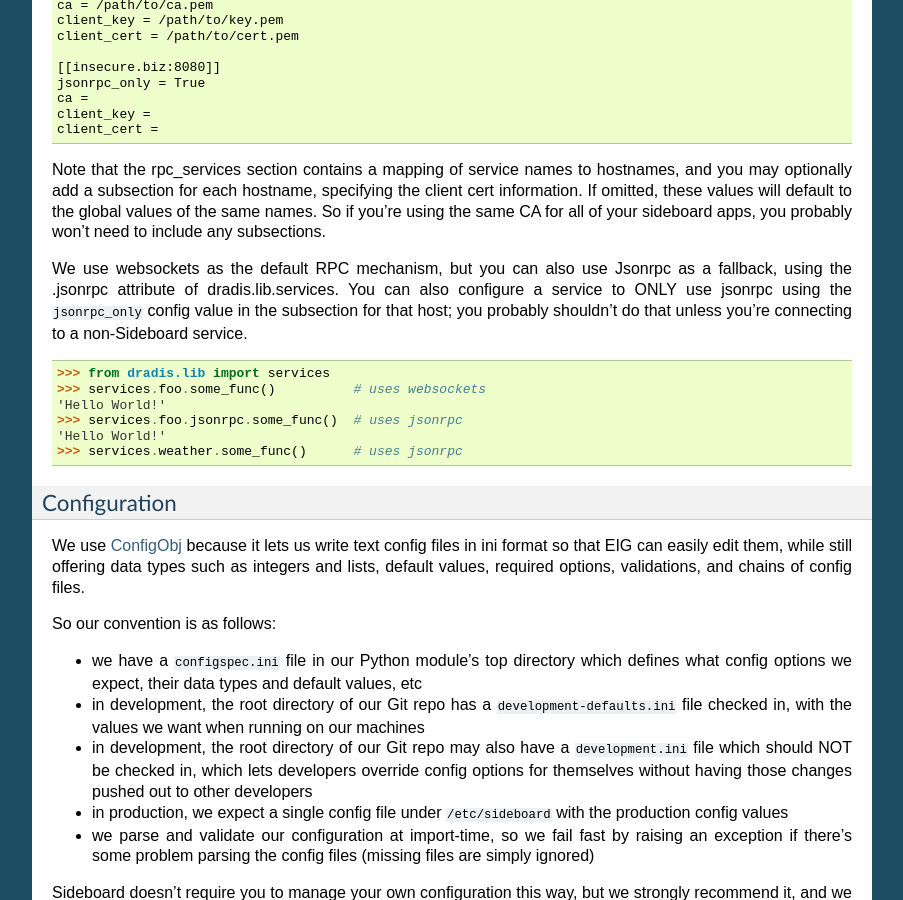
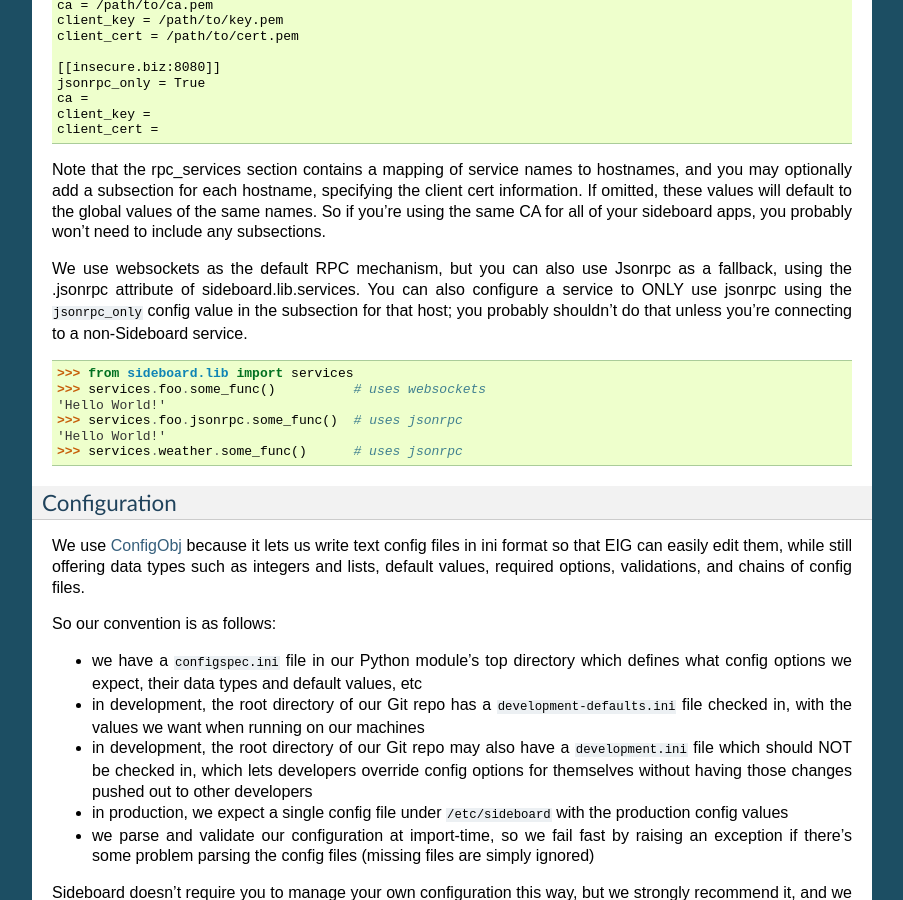
Before and after one commit to magfest/sideboard, a Sphinx documentation site: the page built from docs/source/index.rst, in a window 1280 px wide and 900 px high, scrolled down 6744 px. Shown: the whole window, without its empty margins (198-1101 px from the left). Built offline with Sphinx 7.4.7, drawn with Linux system fonts in a browser that asks for light colours; the version number is read from the project's files by our own code.

Commit message:
#8: doc typo fix

```diff
--- a/docs/source/index.rst
+++ b/docs/source/index.rst
@@ -403,9 +403,9 @@ One of the advantagtes of Sideboard is that your code doesn't need to care where
 
 Note that the rpc_services section contains a mapping of service names to hostnames, and you may optionally add a subsection for each hostname, specifying the client cert information.  If omitted, these values will default to the global values of the same names.  So if you're using the same CA for all of your sideboard apps, you probably won't need to include any subsections.
 
-We use websockets as the default RPC mechanism, but you can also use Jsonrpc as a fallback, using the .jsonrpc attribute of dradis.lib.services.  You can also configure a service to ONLY use jsonrpc using the ``jsonrpc_only`` config value in the subsection for that host; you probably shouldn't do that unless you're connecting to a non-Sideboard service.
+We use websockets as the default RPC mechanism, but you can also use Jsonrpc as a fallback, using the .jsonrpc attribute of sideboard.lib.services.  You can also configure a service to ONLY use jsonrpc using the ``jsonrpc_only`` config value in the subsection for that host; you probably shouldn't do that unless you're connecting to a non-Sideboard service.
 
->>> from dradis.lib import services
+>>> from sideboard.lib import services
 >>> services.foo.some_func()          # uses websockets
 'Hello World!'
 >>> services.foo.jsonrpc.some_func()  # uses jsonrpc
```
